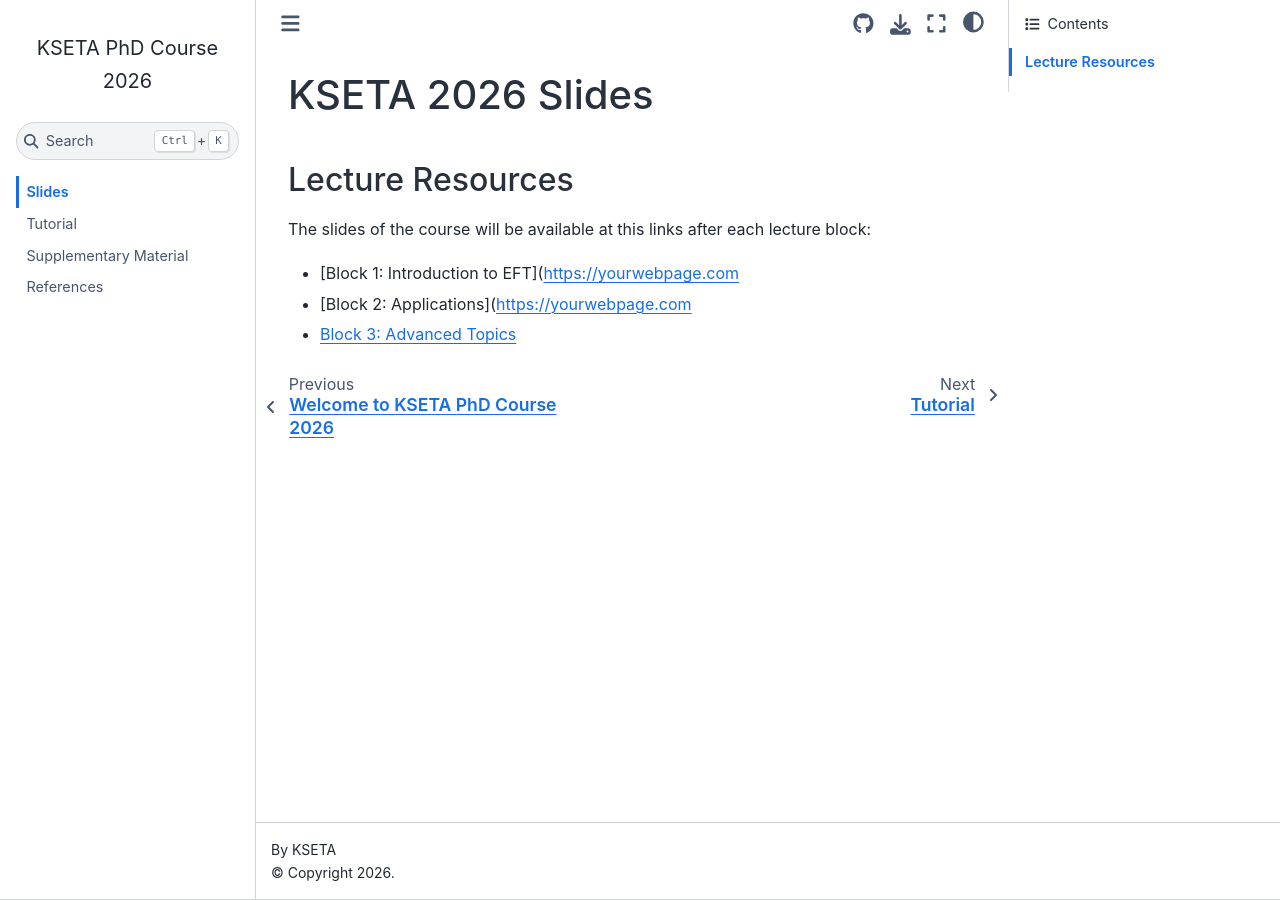
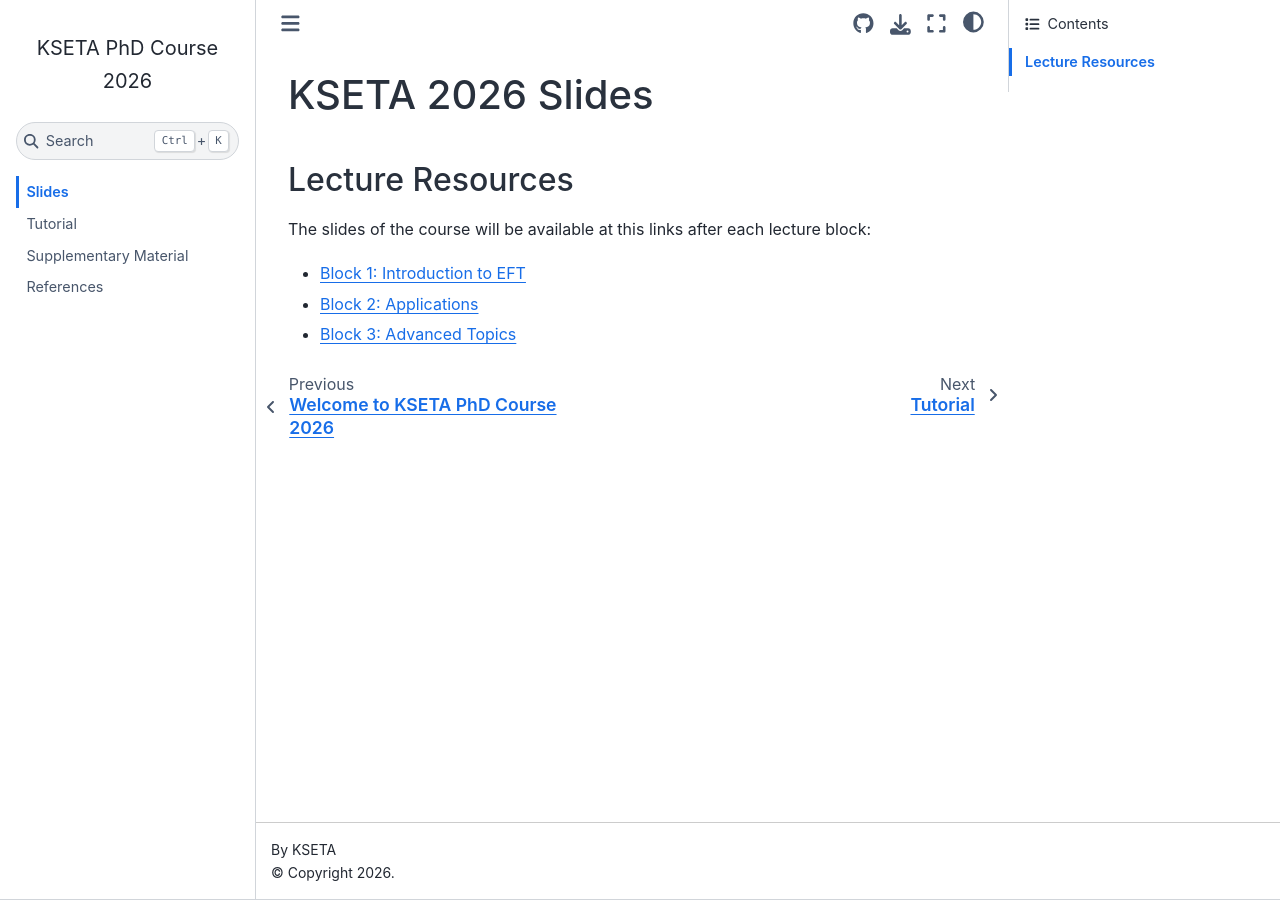
Before and after one commit to mpresill/KSETA_2026, a Jupyter Book: the page built from slides.md, in a window 1280 px wide. Built offline with Jupyter Book 1.0.4 settings and Sphinx 7.4.7 and the Sphinx Book theme 1.1.4, drawn with Linux system fonts in a browser that asks for light colours; pages that are not in the unit, such as notebooks, are missing from menus; some of the changed lines change nothing that is shown.

Commit message:
Update slides.md

```diff
--- a/slides.md
+++ b/slides.md
@@ -8,6 +8,6 @@ marp: true
 
 The slides of the course will be available at this links after each lecture block:
 
-- [Block 1: Introduction to EFT]([https://yourwebpage.com](https://web.etp.kit.edu/~mpresill/KSETA_EFT_2026/lecture1)
-- [Block 2: Applications]([https://yourwebpage.com](https://web.etp.kit.edu/~mpresill/KSETA_EFT_2026/lecture2)
+- [Block 1: Introduction to EFT](https://web.etp.kit.edu/~mpresill/KSETA_EFT_2026/lecture1)
+- [Block 2: Applications](https://web.etp.kit.edu/~mpresill/KSETA_EFT_2026/lecture2)
 - [Block 3: Advanced Topics](https://web.etp.kit.edu/~mpresill/KSETA_EFT_2026/lecture3)
```
